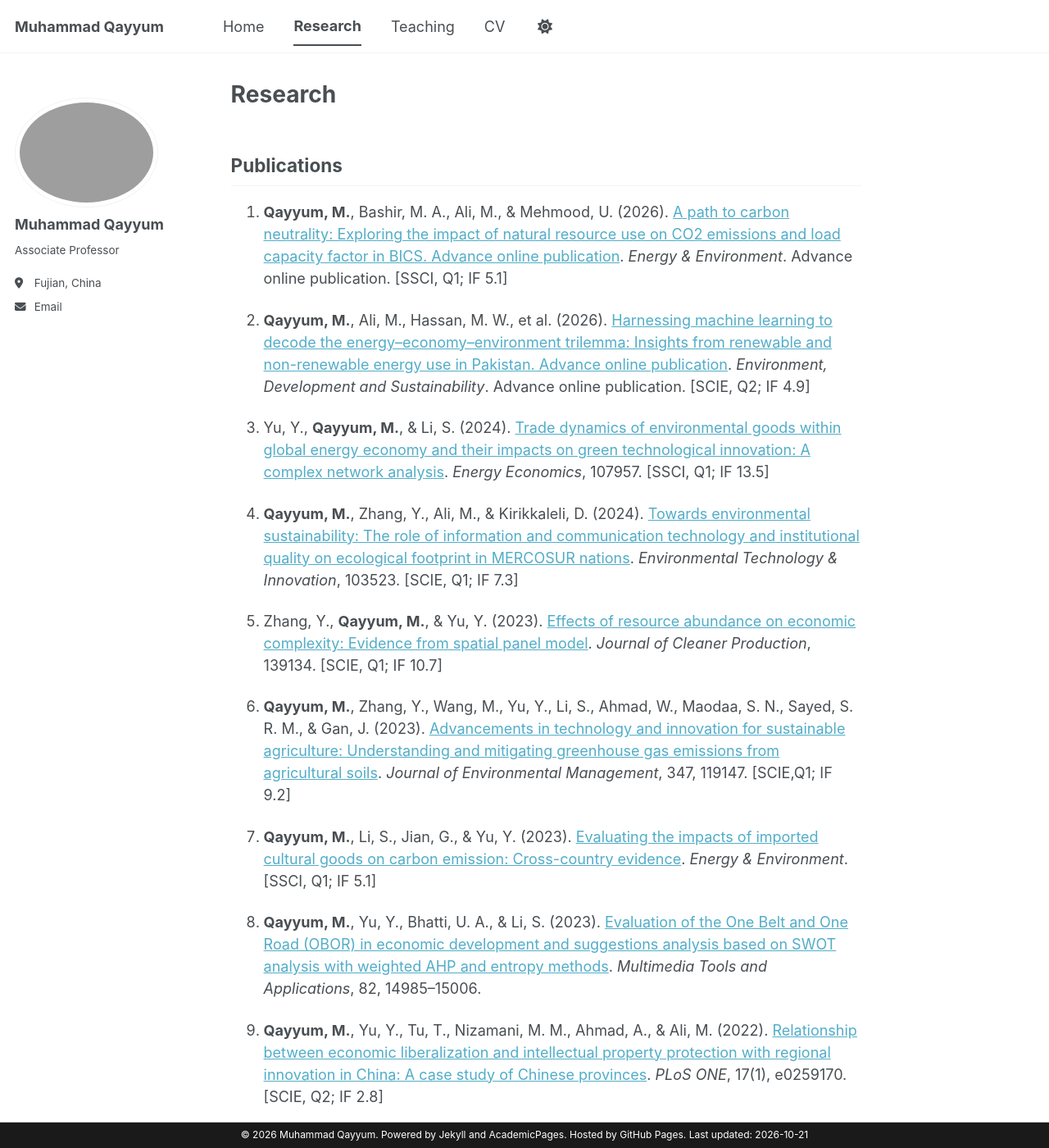
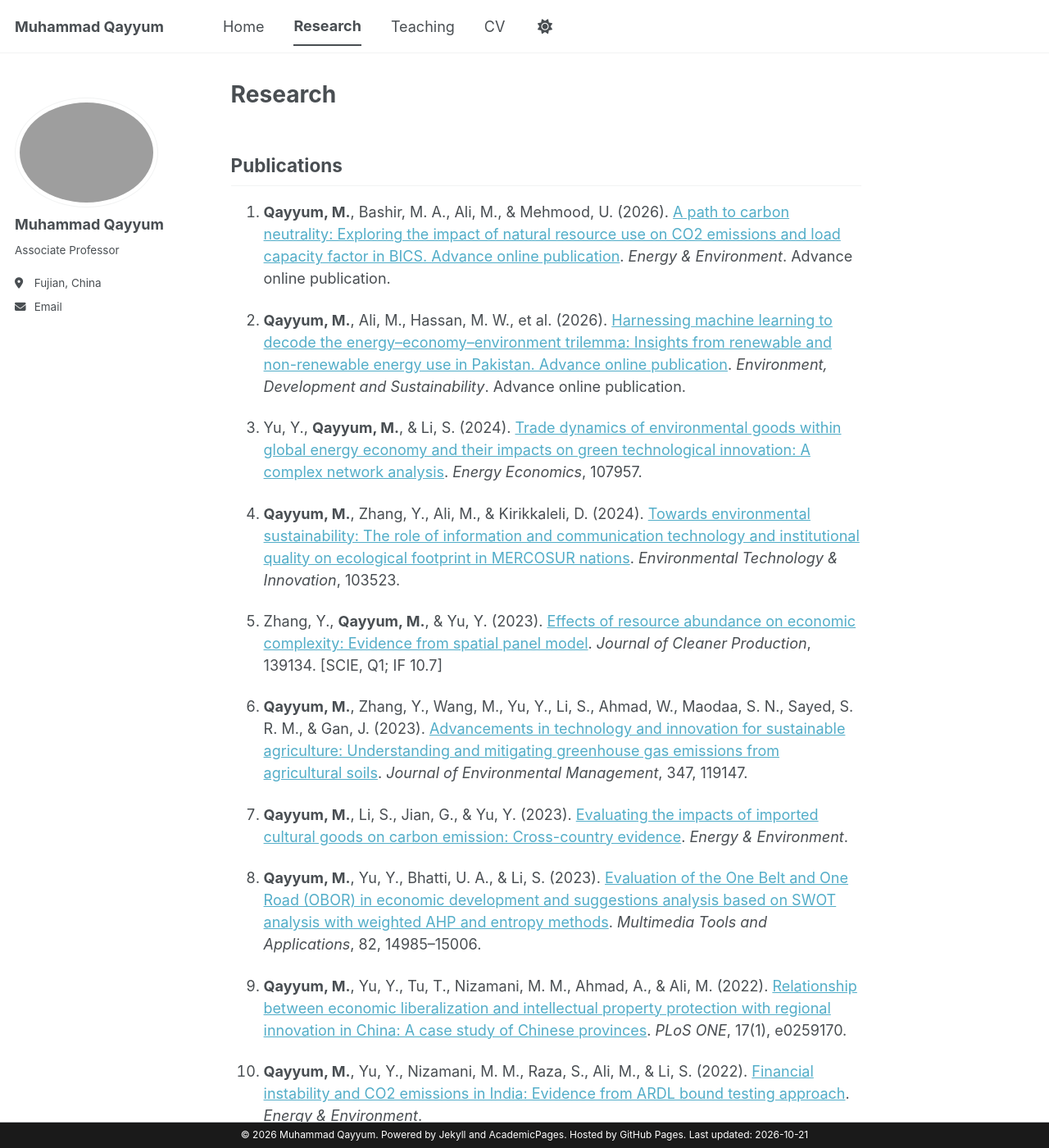
Before and after one commit to muhammadqayyum29/muhammadqayyum29.github.io, a Jekyll site: the page built from _pages/research.md, in a window 1280 px wide and 1400 px high. Shown: the whole window at 82% size. Built offline with Jekyll 4.4.1, drawn with Linux system fonts in a browser that asks for light colours; a style sheet for code colours, icons or effects is not loaded; some of the changed text lies outside the part shown.

Commit message:
Update research.md

```diff
--- a/_pages/research.md
+++ b/_pages/research.md
@@ -7,37 +7,37 @@ author_profile: true
 
 ## Publications
 
-1. **Qayyum, M.**, Bashir, M. A., Ali, M., & Mehmood, U. (2026). [A path to carbon neutrality: Exploring the impact of natural resource use on CO2 emissions and load capacity factor in BICS. Advance online publication](https://doi.org/10.1177/0958305X261474724). *Energy & Environment*. Advance online publication. [SSCI, Q1; IF 5.1]
+1. **Qayyum, M.**, Bashir, M. A., Ali, M., & Mehmood, U. (2026). [A path to carbon neutrality: Exploring the impact of natural resource use on CO2 emissions and load capacity factor in BICS. Advance online publication](https://doi.org/10.1177/0958305X261474724). *Energy & Environment*. Advance online publication.
 
-2. **Qayyum, M.**, Ali, M., Hassan, M. W., et al. (2026). [Harnessing machine learning to decode the energy–economy–environment trilemma: Insights from renewable and non-renewable energy use in Pakistan. Advance online publication](https://doi.org/10.1007/s10668-026-07985-z). *Environment, Development and Sustainability*. Advance online publication. [SCIE, Q2; IF 4.9]
+2. **Qayyum, M.**, Ali, M., Hassan, M. W., et al. (2026). [Harnessing machine learning to decode the energy–economy–environment trilemma: Insights from renewable and non-renewable energy use in Pakistan. Advance online publication](https://doi.org/10.1007/s10668-026-07985-z). *Environment, Development and Sustainability*. Advance online publication.
 
-3. Yu, Y., **Qayyum, M.**, & Li, S. (2024). [Trade dynamics of environmental goods within global energy economy and their impacts on green technological innovation: A complex network analysis](https://doi.org/10.1016/j.eneco.2024.107957). *Energy Economics*, 107957. [SSCI, Q1; IF 13.5]
+3. Yu, Y., **Qayyum, M.**, & Li, S. (2024). [Trade dynamics of environmental goods within global energy economy and their impacts on green technological innovation: A complex network analysis](https://doi.org/10.1016/j.eneco.2024.107957). *Energy Economics*, 107957.
 
-4. **Qayyum, M.**, Zhang, Y., Ali, M., & Kirikkaleli, D. (2024). [Towards environmental sustainability: The role of information and communication technology and institutional quality on ecological footprint in MERCOSUR nations](https://doi.org/10.1016/j.eti.2023.103523). *Environmental Technology & Innovation*, 103523. [SCIE, Q1; IF 7.3]
+4. **Qayyum, M.**, Zhang, Y., Ali, M., & Kirikkaleli, D. (2024). [Towards environmental sustainability: The role of information and communication technology and institutional quality on ecological footprint in MERCOSUR nations](https://doi.org/10.1016/j.eti.2023.103523). *Environmental Technology & Innovation*, 103523.
 
 5. Zhang, Y., **Qayyum, M.**, & Yu, Y. (2023). [Effects of resource abundance on economic complexity: Evidence from spatial panel model](https://doi.org/10.1016/j.jclepro.2023.139134). *Journal of Cleaner Production*, 139134. [SCIE, Q1; IF 10.7]
 
-6. **Qayyum, M.**, Zhang, Y., Wang, M., Yu, Y., Li, S., Ahmad, W., Maodaa, S. N., Sayed, S. R. M., & Gan, J. (2023). [Advancements in technology and innovation for sustainable agriculture: Understanding and mitigating greenhouse gas emissions from agricultural soils](https://doi.org/10.1016/j.jenvman.2023.119147). *Journal of Environmental Management*, 347, 119147. [SCIE,Q1; IF 9.2]
+6. **Qayyum, M.**, Zhang, Y., Wang, M., Yu, Y., Li, S., Ahmad, W., Maodaa, S. N., Sayed, S. R. M., & Gan, J. (2023). [Advancements in technology and innovation for sustainable agriculture: Understanding and mitigating greenhouse gas emissions from agricultural soils](https://doi.org/10.1016/j.jenvman.2023.119147). *Journal of Environmental Management*, 347, 119147.
 
-7. **Qayyum, M.**, Li, S., Jian, G., & Yu, Y. (2023). [Evaluating the impacts of imported cultural goods on carbon emission: Cross-country evidence](https://doi.org/10.1177/0958305X231192358). *Energy & Environment*. [SSCI, Q1; IF 5.1]
+7. **Qayyum, M.**, Li, S., Jian, G., & Yu, Y. (2023). [Evaluating the impacts of imported cultural goods on carbon emission: Cross-country evidence](https://doi.org/10.1177/0958305X231192358). *Energy & Environment*.
 
 8. **Qayyum, M.**, Yu, Y., Bhatti, U. A., & Li, S. (2023). [Evaluation of the One Belt and One Road (OBOR) in economic development and suggestions analysis based on SWOT analysis with weighted AHP and entropy methods](https://doi.org/10.1007/s11042-022-13565-w). *Multimedia Tools and Applications*, 82, 14985–15006.
 
-9. **Qayyum, M.**, Yu, Y., Tu, T., Nizamani, M. M., Ahmad, A., & Ali, M. (2022). [Relationship between economic liberalization and intellectual property protection with regional innovation in China: A case study of Chinese provinces](https://doi.org/10.1371/journal.pone.0259170). *PLoS ONE*, 17(1), e0259170. [SCIE, Q2; IF 2.8]
+9. **Qayyum, M.**, Yu, Y., Tu, T., Nizamani, M. M., Ahmad, A., & Ali, M. (2022). [Relationship between economic liberalization and intellectual property protection with regional innovation in China: A case study of Chinese provinces](https://doi.org/10.1371/journal.pone.0259170). *PLoS ONE*, 17(1), e0259170.
 
-10. **Qayyum, M.**, Yu, Y., Nizamani, M. M., Raza, S., Ali, M., & Li, S. (2022). [Financial instability and CO2 emissions in India: Evidence from ARDL bound testing approach](https://doi.org/10.1177/0958305X211065019). *Energy & Environment*. [SSCI, Q1; IF 5.1]
+10. **Qayyum, M.**, Yu, Y., Nizamani, M. M., Raza, S., Ali, M., & Li, S. (2022). [Financial instability and CO2 emissions in India: Evidence from ARDL bound testing approach](https://doi.org/10.1177/0958305X211065019). *Energy & Environment*.
 
 11. Yu, Y., & **Qayyum, M.** (2022). [Dynamics between carbon emission, imported cultural goods, human capital, income and energy consumption: Renewed evidence from panel VAR approach](https://doi.org/10.1007/s11356-022-19862-z). *Environmental Science and Pollution Research*.
 
-12. **Qayyum, M.**, Ali, M., Nizamani, M. M., Li, S., Yu, Y., & Jahanger, A. (2021). [Nexus between financial development, renewable energy consumption, technological innovations and CO2 emissions: The case of India](https://doi.org/10.3390/en14154505). *Energies*, 14(15), 4505. [SCIE, Q3; IF 3.9]
+12. **Qayyum, M.**, Ali, M., Nizamani, M. M., Li, S., Yu, Y., & Jahanger, A. (2021). [Nexus between financial development, renewable energy consumption, technological innovations and CO2 emissions: The case of India](https://doi.org/10.3390/en14154505). *Energies*, 14(15), 4505.
 
 13. **Qayyum, M.**, Yu, Y., & Li, S. (2021). [The impact of economic complexity on embodied carbon emission in trade: New empirical evidence from cross-country panel data](https://doi.org/10.1007/s11356-021-14414-3). *Environmental Science and Pollution Research*.
 
-14. Yu, Y., & **Qayyum, M.** (2021). [Impacts of financial openness on economic complexity: Cross-country evidence](https://doi.org/10.1002/ijfe.2491). *International Journal of Finance & Economics*. [SSCI, Q1; IF 3.7]
+14. Yu, Y., & **Qayyum, M.** (2021). [Impacts of financial openness on economic complexity: Cross-country evidence](https://doi.org/10.1002/ijfe.2491). *International Journal of Finance & Economics*.
 
-15. Sun, P., Liu, L., & **Qayyum, M.** (2021). [Energy efficiency comparison amongst service industry in Chinese provinces from the perspective of heterogeneous resource endowment: Analysis using undesirable super efficiency SBM-ML model](https://doi.org/10.1016/j.jclepro.2021.129535). *Journal of Cleaner Production*, 328, 129535. [SCIE, Q1; IF 10.7]
+15. Sun, P., Liu, L., & **Qayyum, M.** (2021). [Energy efficiency comparison amongst service industry in Chinese provinces from the perspective of heterogeneous resource endowment: Analysis using undesirable super efficiency SBM-ML model](https://doi.org/10.1016/j.jclepro.2021.129535). *Journal of Cleaner Production*, 328, 129535.
 
-16. Yang, B., Ali, M., Nazir, M. R., Ullah, W., & **Qayyum, M.** (2020). [Financial instability and CO2 emissions: Cross-country evidence](https://doi.org/10.1007/s11869-020-00809-7). *Air Quality, Atmosphere & Health*, 13(4), 459–468. [SCIE, Q3; IF 3.1]
+16. Yang, B., Ali, M., Nazir, M. R., Ullah, W., & **Qayyum, M.** (2020). [Financial instability and CO2 emissions: Cross-country evidence](https://doi.org/10.1007/s11869-020-00809-7). *Air Quality, Atmosphere & Health*, 13(4), 459–468.
 
 
 ## Conference Proceedings
```
